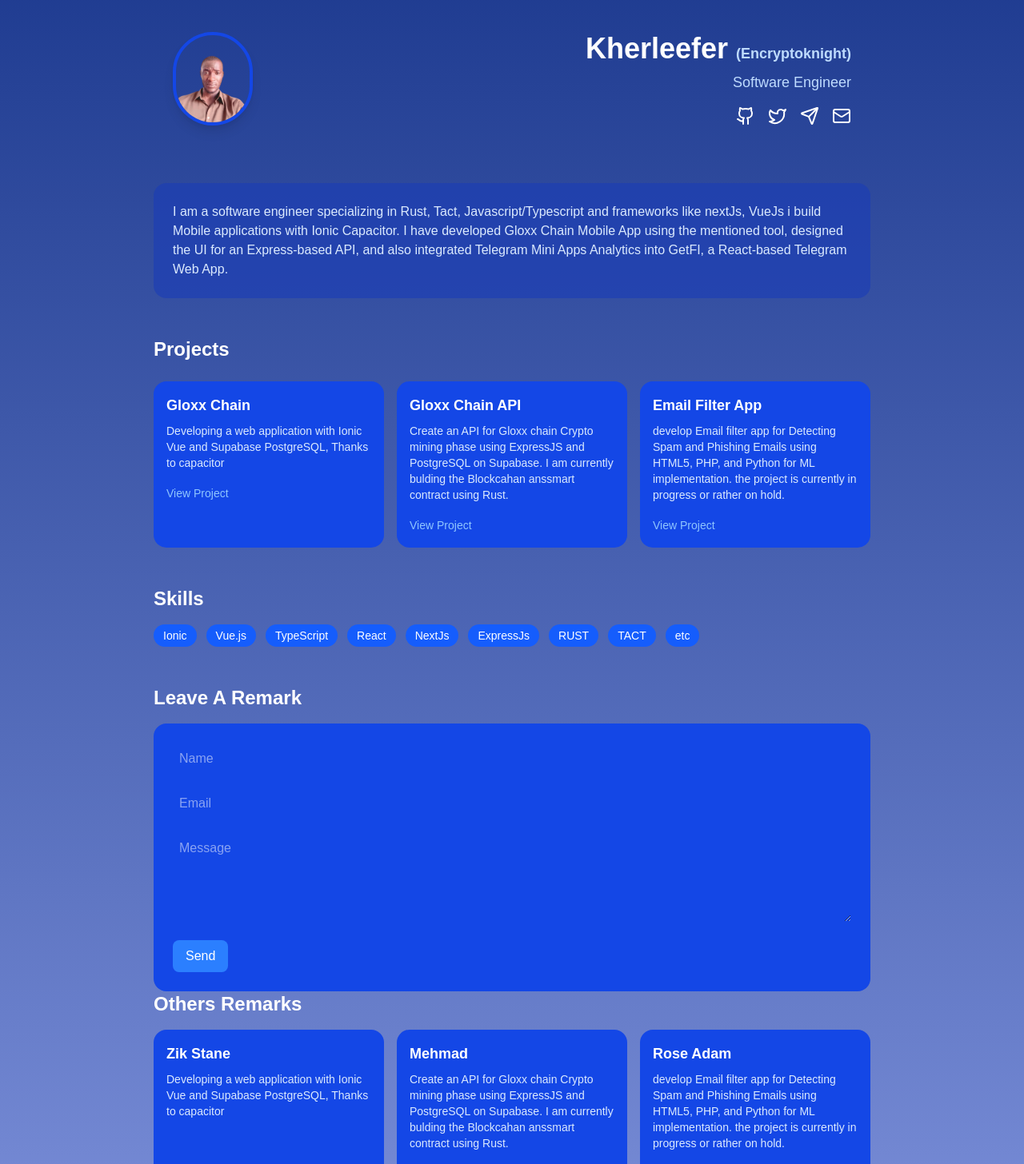
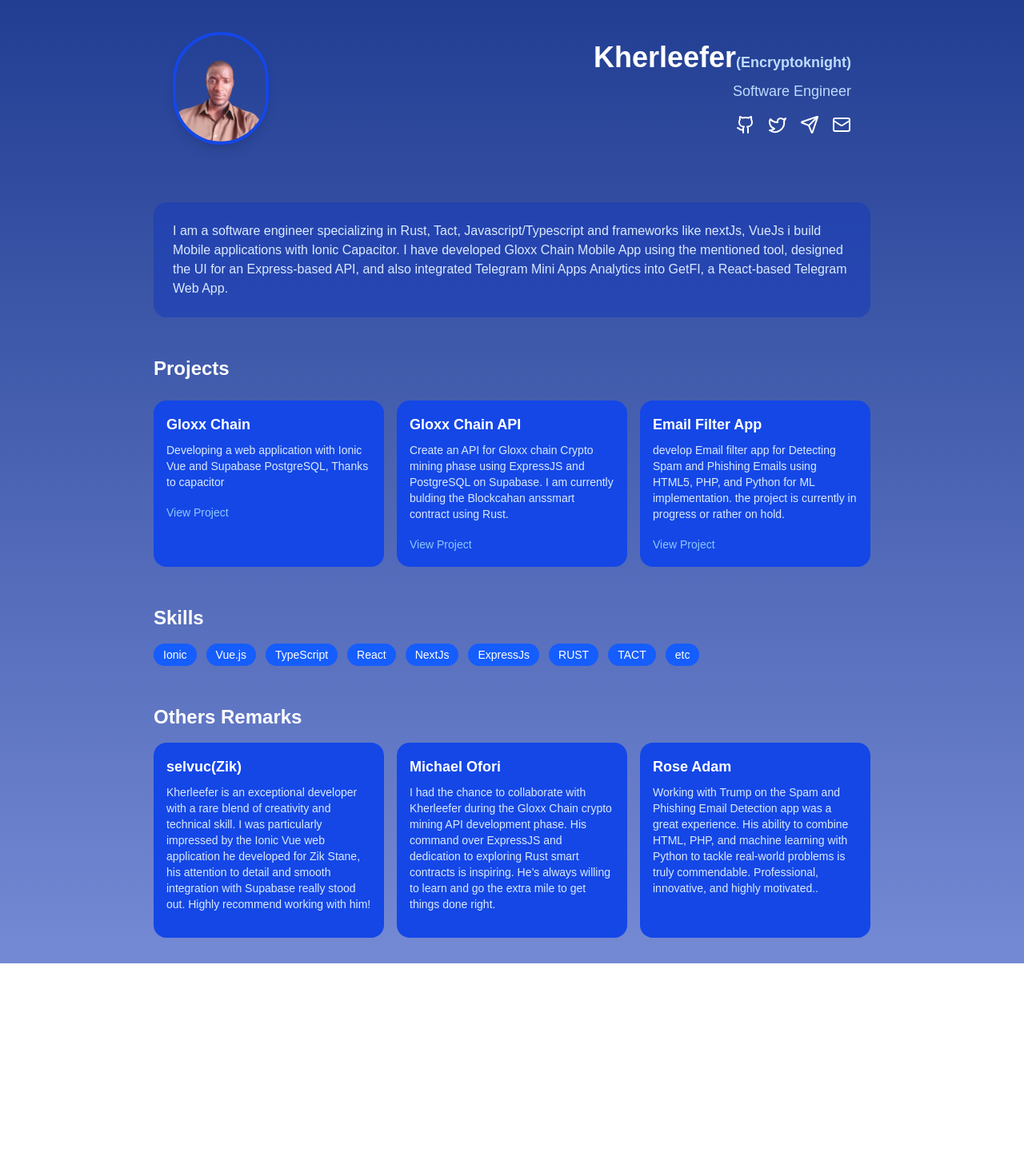
Before and after one commit to kherleefer/kherleefer, a Next.js app: page / in a window 1280 px wide. Shown: the part 80-1536 px from the top of the page at 80% size. After the commit the page ends 1285 px from the top, so only its background shows below. Built offline with nearby package versions, Linux system fonts and the light colour scheme.

Commit message:
Update page.tsx

```diff
--- a/app/page.tsx
+++ b/app/page.tsx
@@ -48,28 +48,27 @@ export default function Home() {
       </nav>
       <div className="max-w-4xl mx-auto">
         <header className="mb-12">
-          <div className="flex flex-row flex-wrap items-center justify-between gap-4 rounded-2xl p-4 md:p-6">
+          <div className="flex flex-row items-center justify-between gap-6 rounded-2xl p-4 md:p-6">
             {/* Profile Image on the left */}
-  <div className="flex-shrink-0">
+            <div className="flex-shrink-0 ">
               <Image
                 src="/img/profileImage.png"
                 alt="Profile Picture"
-      width={100}
-      height={100}
+                width={120}
+                height={120}
                 className="rounded-full border-4 border-blue-700 shadow-lg"
               />
             </div>
-
             {/* Text and Socials on the right */}
-  <div className="flex flex-col items-center md:items-end text-center md:text-right flex-1 min-w-[200px]">
-    <h3 className="text-2xl sm:text-3xl md:text-4xl font-bold break-words">
-      Kherleefer{" "}
-      <span className="text-blue-200 text-base sm:text-lg">
+            <div className="flex flex-col items-end text-center w-full">
+              <h3 className="text-4xl font-bold">
+                Kherleefer
+                <span className="text-blue-200 text-lg">
                   (Encryptoknight)
                 </span>
                 </h3>
-    <p className="text-base sm:text-lg text-blue-200 mt-2">Software Engineer</p>
-    <div className="flex gap-4 mt-4 flex-wrap justify-center md:justify-end">
+              <p className="text-lg text-blue-200 mt-2">Software Engineer</p>
+              <div className="flex gap-4 mt-4 justify-center md:justify-start">
                 <a href="https://github.com/kherleefer">
                   <Github className="h-6 w-6 hover:text-white" />
                 </a>
@@ -195,37 +194,7 @@ export default function Home() {
           transition={{ duration: 0.5 }}
           viewport={{ once: true }}
         >
-          <h2 className="text-2xl font-semibold mb-4">Leave A Remark</h2>
-          <form className="bg-blue-700 p-6 rounded-2xl">
-            <input
-              type="text"
-              placeholder="Name"
-              className="w-full p-2 mb-4 rounded-md text-white"
-            />
-            <input
-              type="email"
-              placeholder="Email"
-              className="w-full p-2 mb-4 rounded-md text-white"
-            />
-            <textarea
-              placeholder="Message"
-              rows={4}
-              className="w-full p-2 mb-4 rounded-md text-white"
-            ></textarea>
-            <button
-              type="submit"
-              className="bg-blue-500 px-4 py-2 rounded-lg hover:bg-blue-600"
-            >
-              Send
-            </button>
-          </form>
-        </motion.section>
-        <motion.section
-          initial={{ opacity: 0, y: 20 }}
-          whileInView={{ opacity: 1, y: 0 }}
-          transition={{ duration: 0.5 }}
-          viewport={{ once: true }}
-        >
+
           <h2 className="text-2xl font-semibold mb-4">Others Remarks</h2>
           <motion.div
             initial={{ opacity: 0, y: 20 }}
@@ -235,21 +204,21 @@ export default function Home() {
           >
             {[
               {
-                title: "Zik Stane",
+                title: "selvuc(Zik)",
                 description:
-                  "Developing a web application with Ionic Vue and Supabase PostgreSQL, Thanks to capacitor",
+                  "Kherleefer is an exceptional developer with a rare blend of creativity and technical skill. I was particularly impressed by the Ionic Vue web application he developed for Zik Stane, his attention to detail and smooth integration with Supabase really stood out. Highly recommend working with him!",
                 link: "https://t.me/gloxx_chain/20",
               },
               {
-                title: "Mehmad",
+                title: "Michael Ofori",
                 description:
-                  "Create an API for Gloxx chain Crypto mining phase using ExpressJS and PostgreSQL on Supabase. I am currently bulding the Blockcahan anssmart contract using Rust.",
+                  "I had the chance to collaborate with Kherleefer during the Gloxx Chain crypto mining API development phase. His command over ExpressJS and dedication to exploring Rust smart contracts is inspiring. He’s always willing to learn and go the extra mile to get things done right.",
                 link: "#",
               },
               {
                 title: "Rose Adam",
                 description:
-                  " develop Email filter app for Detecting Spam and Phishing Emails using HTML5, PHP, and Python for ML implementation. the project is currently in progress or rather on hold.",
+                  "Working with Trump on the Spam and Phishing Email Detection app was a great experience. His ability to combine HTML, PHP, and machine learning with Python to tackle real-world problems is truly commendable. Professional, innovative, and highly motivated..",
                 link: "https://thinkdoit.infy.uk",
               },
             ].map((project, index) => (
```
Lines whose indentation alone changed are shown as unchanged.
